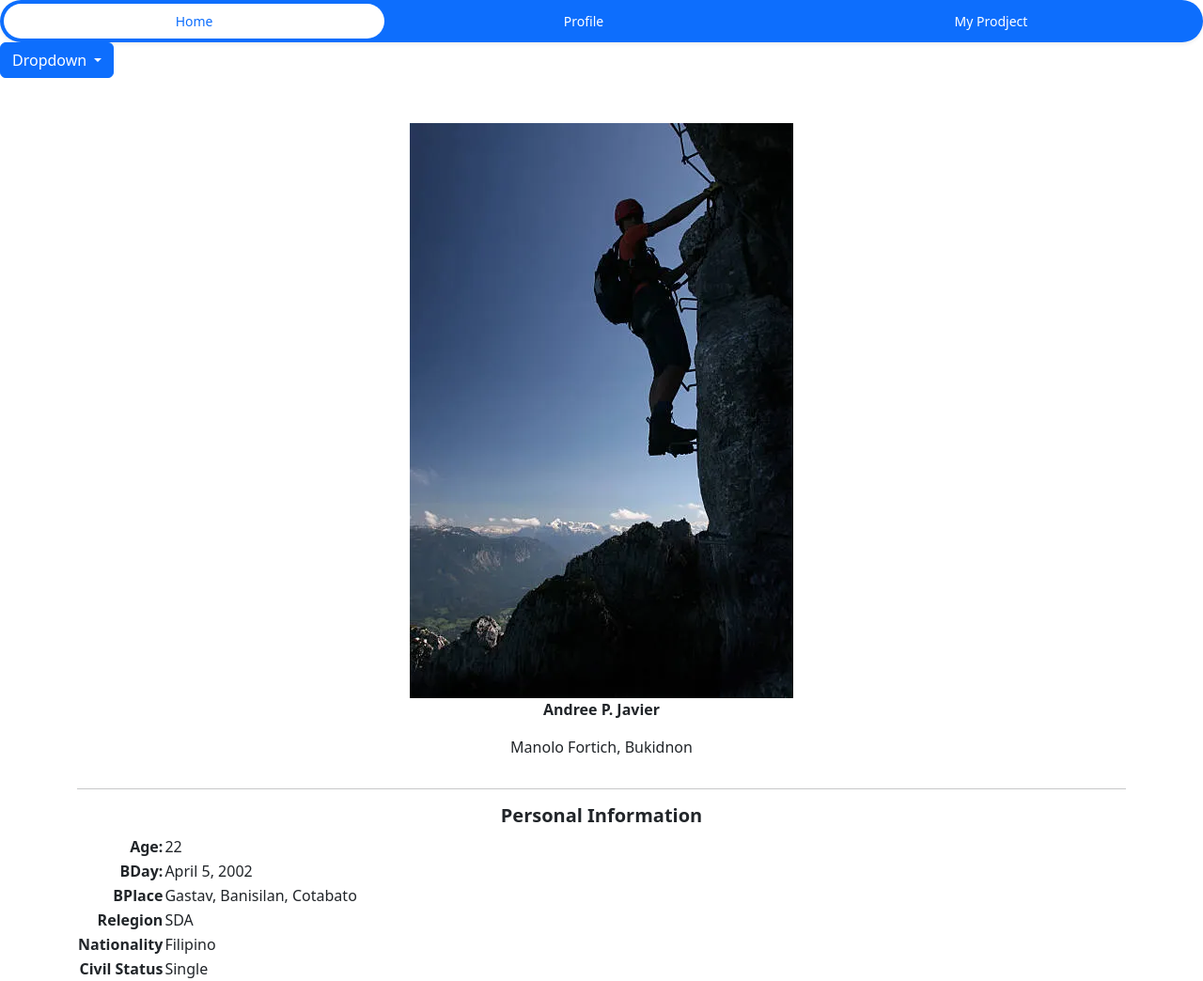
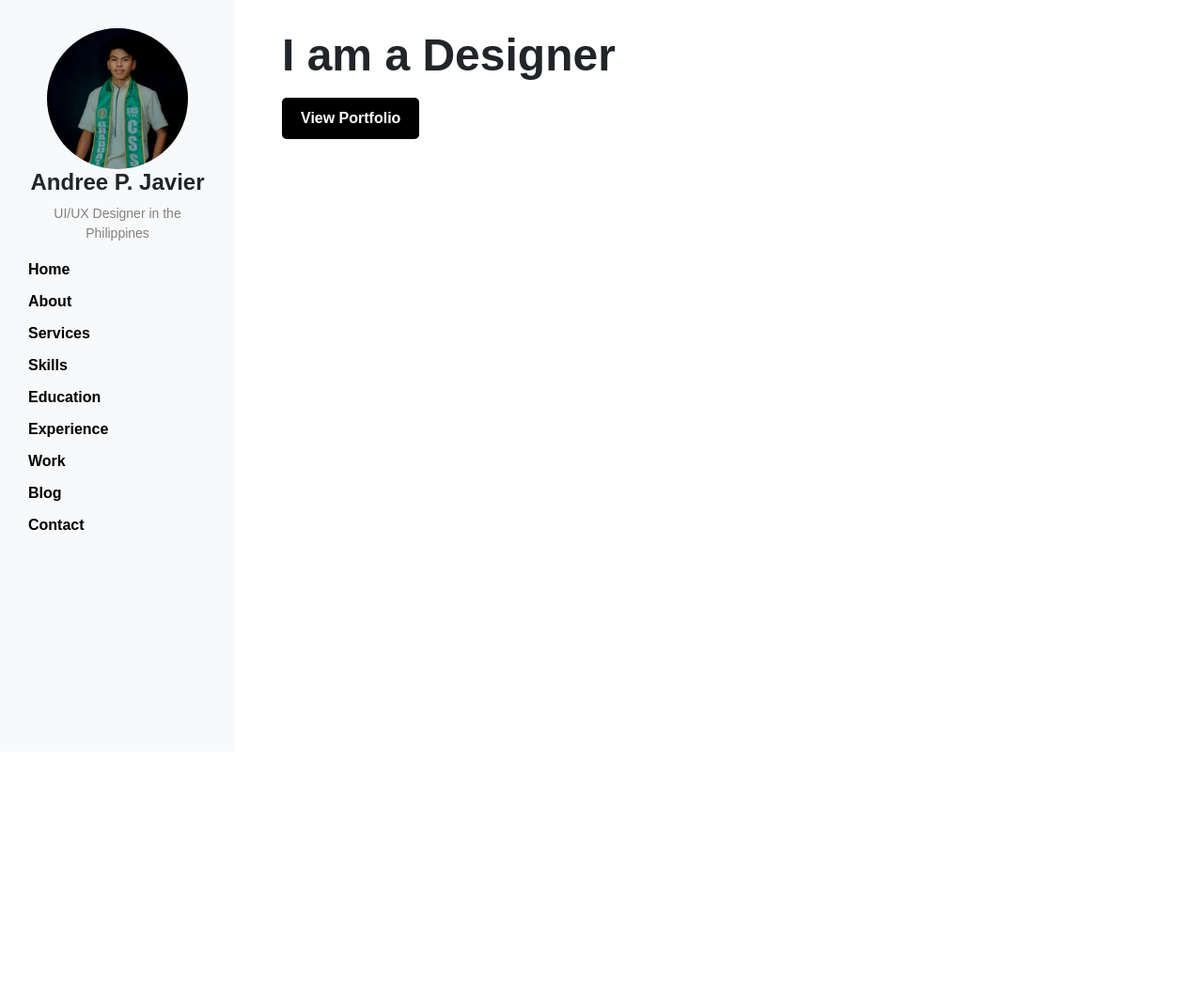
Before and after one commit to andreejavier/Portfolio, a plain HTML site: page index.html in a window 1280 px wide. Shown: the whole page at 94% size. After the commit the page ends 800 px from the top, so only its background shows below. Drawn offline with nearby package versions, Linux system fonts and the light colour scheme.

Commit message:
initial commit

```diff
--- a/index.html
+++ b/index.html
@@ -1,76 +1,100 @@
 <!DOCTYPE html>
 <html lang="en">
 <head>
-    <meta charset="UTF-8">
-    <meta name="viewport" content="width=device-width, initial-scale=1.0">
-    <title>Porfolio</title>
-    <link href="https://cdn.jsdelivr.net/npm/bootstrap@5.3.3/dist/css/bootstrap.min.css" rel="stylesheet" integrity="sha384-QWTKZyjpPEjISv5WaRU9OFeRpok6YctnYmDr5pNlyT2bRjXh0JMhjY6hW+ALEwIH" crossorigin="anonymous">
+  <meta charset="UTF-8">
+  <meta name="viewport" content="width=device-width, initial-scale=1.0">
+  <title>Portfolio</title>
+  <link href="https://cdn.jsdelivr.net/npm/bootstrap@5.3.3/dist/css/bootstrap.min.css" rel="stylesheet" crossorigin="anonymous">
+  <style>
+    body {
+      font-family: Arial, sans-serif;
+    }
+    .sidebar {
+      background-color: #f8f9fa;
+      height: 100vh;
+      padding: 30px;
+      position: fixed;
+      width: 250px;
+      overflow-y: auto;
+    }
+    .profile-picture {
+      width: 150px;
+      height: 150px;
+      border-radius: 50%;
+      object-fit: cover;
+    }
+    .sidebar h4 {
+      font-weight: bold;
+    }
+    .sidebar p {
+      font-size: 14px;
+      color: gray;
+    }
+    .sidebar ul {
+      list-style: none;
+      padding: 0;
+    }
+    .sidebar ul li {
+      margin: 10px 0;
+    }
+    .sidebar ul li a {
+      color: #000;
+      text-decoration: none;
+      font-weight: bold;
+    }
+    .main-content {
+      margin-left: 270px;
+      padding: 30px;
+    }
+    .main-content h1 {
+      font-size: 48px;
+      font-weight: bold;
+    }
+    .main-content p {
+      font-size: 16px;
+      color: gray;
+    }
+    .view-portfolio {
+      background-color: #000;
+      color: #fff;
+      padding: 10px 20px;
+      border-radius: 5px;
+      text-decoration: none;
+      font-weight: bold;
+      display: inline-block;
+    }
+  </style>
 </head>
 <body>
-    <ul class="nav nav-pills nav-fill gap-2 p-1 small bg-primary rounded-5 shadow-sm" id="pillNav2" role="tablist" style="--bs-nav-link-color: var(--bs-white); --bs-nav-pills-link-active-color: var(--bs-primary); --bs-nav-pills-link-active-bg: var(--bs-white);">
-        <li class="nav-item" role="presentation">
-          <button class="nav-link active rounded-5" id="home-tab2" data-bs-toggle="tab" type="button" role="tab" aria-selected="true">Home</button>
-        </li>
-        <li class="nav-item" role="presentation">
-          <button class="nav-link rounded-5" id="profile-tab2" data-bs-toggle="tab" type="button" role="tab" aria-selected="false">Profile</button>
-        </li>
-        <li class="nav-item" role="presentation">
-          <button class="nav-link rounded-5" id="contact-tab2" data-bs-toggle="tab" type="button" role="tab" aria-selected="false">My Prodject</button>
-        </li>
+  <div class="d-flex">
+    <!-- Sidebar -->
+    <div class="sidebar">
+      <div class="text-center">
+        <img src="profile.jpg" alt="Profile Picture" class="profile-picture">
+        <h4>Andree P. Javier</h4>
+        <p>UI/UX Designer in the Philippines</p>
+      </div>
+      <ul>
+        <li><a href="#">Home</a></li>
+        <li><a href="#">About</a></li>
+        <li><a href="#">Services</a></li>
+        <li><a href="#">Skills</a></li>
+        <li><a href="#">Education</a></li>
+        <li><a href="#">Experience</a></li>
+        <li><a href="#">Work</a></li>
+        <li><a href="#">Blog</a></li>
+        <li><a href="#">Contact</a></li>
       </ul>
-      <div class="dropdown">
-        <button class="btn btn-primary dropdown-toggle" type="button" data-bs-toggle="dropdown" aria-expanded="false">
-          Dropdown
-        </button>
-        <ul class="dropdown-menu">
-          <li><button class="dropdown-item" type="button">Contact Me</button></li>
-          <li><button class="dropdown-item" type="button">Profile</button></li>
-        </ul>
-      </div>
-    <div class="container mt-5 text-center">
-        <div class="row content">
-            <div class="text-center">
-                <img src="climber.webp" class="w3-circle" alt="Alps">
-                <p class="fw-bold">Andree P. Javier</p>
-                <p>Manolo Fortich, Bukidnon</p>
-              </div>
-        </div>
-        <hr>
-        <h5 class="fw-bold">Personal Information</h5>
+    </div>
 
-                <table>
-                    <tbody>
-                        <tr>
-                            <th class="text-end">Age:</th>
-                            <td class="text-start">22</td>
-                        </tr>
-                        <tr>
-                            <th class="text-end">BDay:</th>
-                            <td class="text-start">April 5, 2002</td>
-                        </tr>
-                        <tr>
-                            <th class="text-end">BPlace</th>
-                            <td class="text-start">Gastav, Banisilan, Cotabato</td>
-                        </tr>
-                        <tr>
-                            <th class="text-end">Relegion</th>
-                            <td class="text-start">SDA</td>
-                        </tr>
-                        <tr>
-                            <th class="text-end">Nationality</th>
-                            <td class="text-start">Filipino</td>
-                        </tr>
-                        <tr>
-                            <th class="text-end">Civil Status</th>
-                            <td class="text-start">Single</td>
-                        </tr>
-                    </tbody>
-                </table>
+    <!-- Main Content -->
+    <div class="main-content">
+      <h1>I am a Designer</h1>
+      <p></p>
+      <a href="" class="view-portfolio">View Portfolio</a>
+    </div>
+  </div>
 
-
-
-
-    </div>
-    <script src="https://cdn.jsdelivr.net/npm/bootstrap@5.3.3/dist/js/bootstrap.bundle.min.js" integrity="sha384-YvpcrYf0tY3lHB60NNkmXc5s9fDVZLESaAA55NDzOxhy9GkcIdslK1eN7N6jIeHz" crossorigin="anonymous"></script>
+  <script src="https://cdn.jsdelivr.net/npm/bootstrap@5.3.3/dist/js/bootstrap.bundle.min.js" crossorigin="anonymous"></script>
 </body>
 </html>
```
Also changed, not shown: 1.jpg (added), climber.webp (deleted), profile.jpg (added).
